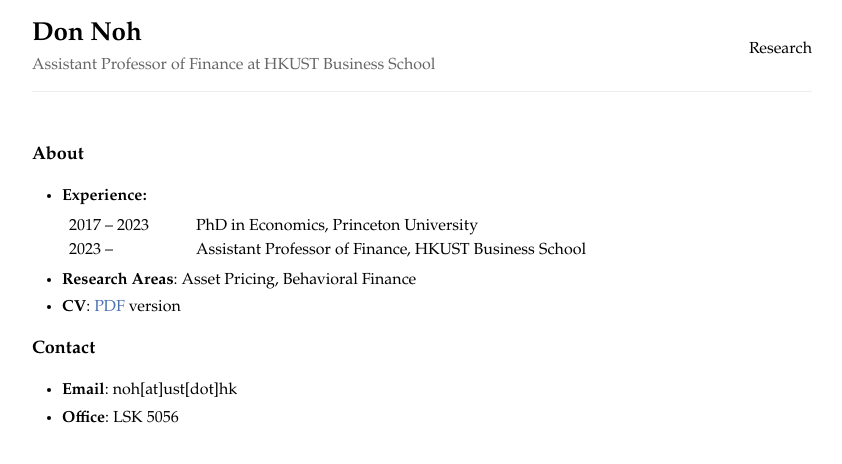
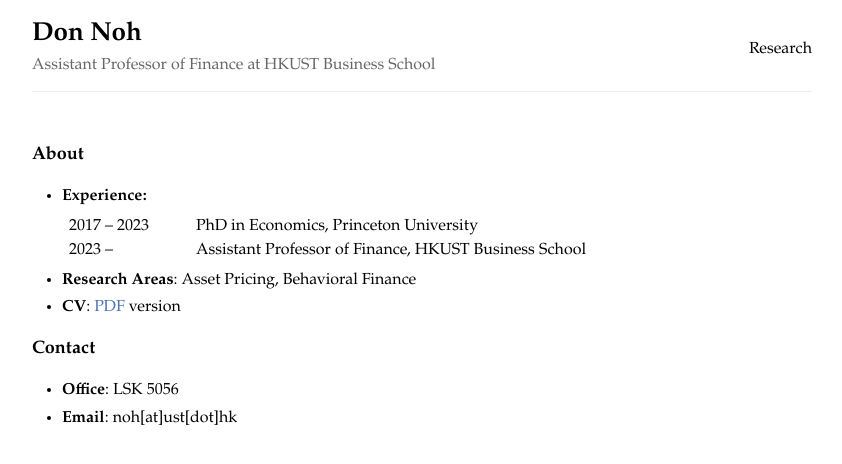
Before and after one commit to dondwnoh/dondwnoh.github.io, a Jekyll site: the page built from index.html, in a window 1280 px wide. Shown: the top 464 px of the page, without its empty margins (218-1060 px from the left). Built offline with Jekyll 4.4.1, drawn with Linux system fonts in a browser that asks for light colours; part of the change alters nothing that is shown.

```diff
--- a/index.html
+++ b/index.html
@@ -37,8 +37,8 @@ table
 <h4>Contact</h4>
 
 <ul>
+<li><b>Office</b>: LSK 5056</li>
 <li><b>Email</b>: noh[at]ust[dot]hk</li>
-<li><b>Office</b>: LSK 5056</li>
 </ul>
 
 {% comment %}
```
